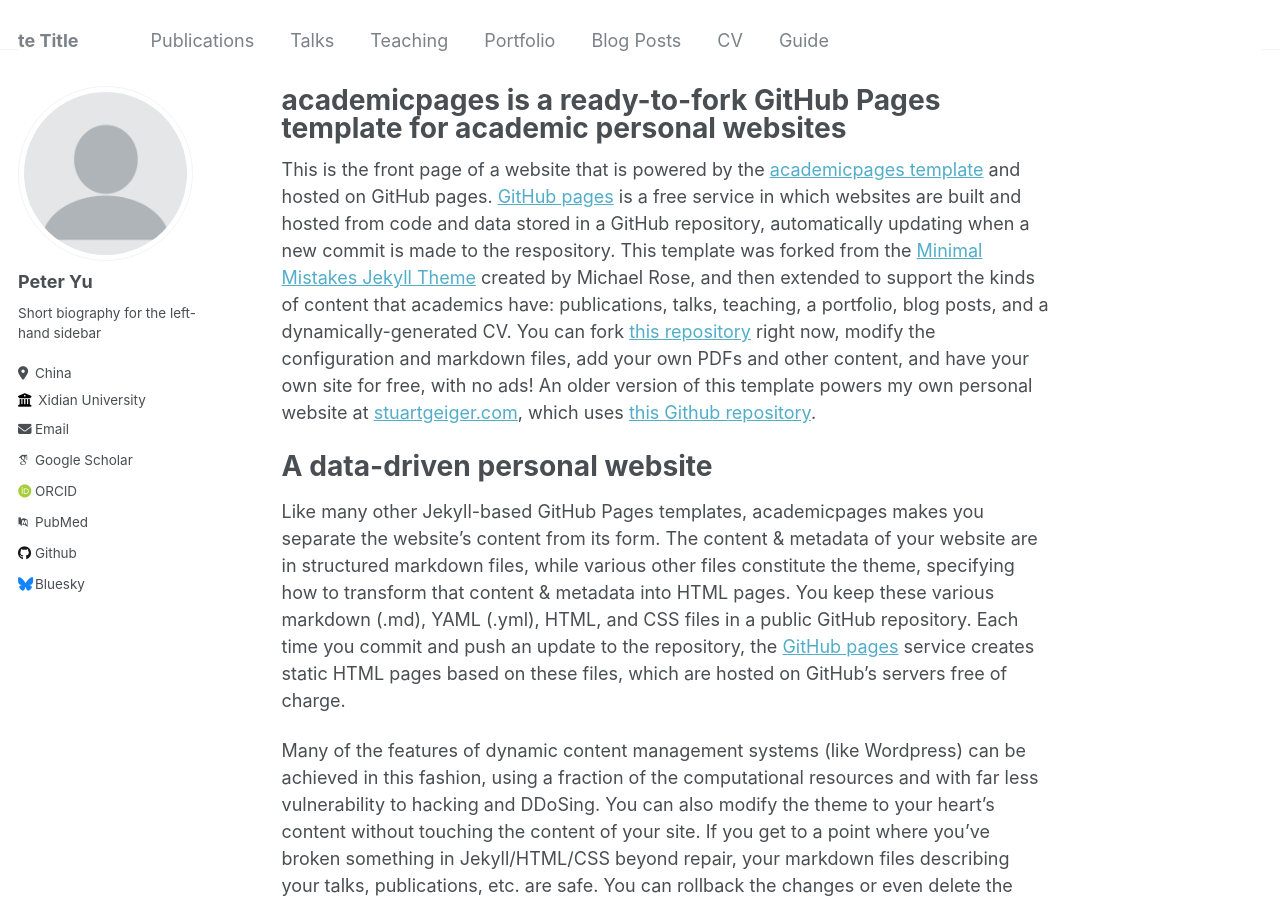
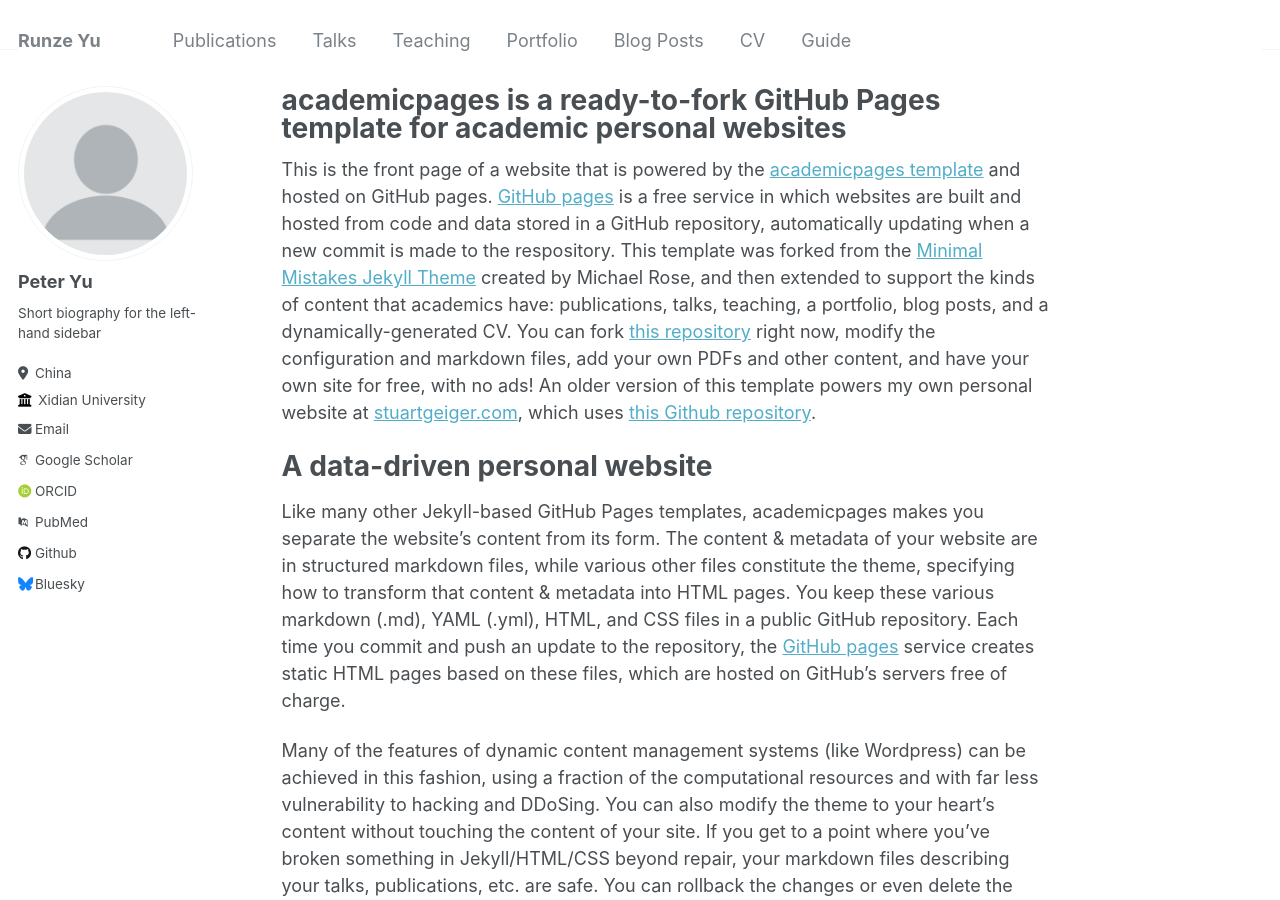
Before and after one commit to Mercy2Green/mercy2green.github.io, a Jekyll site: the page built from _pages/about.md, in a window 1280 px wide and 900 px high. Built offline with Jekyll 4.4.1, drawn with Linux system fonts in a browser that asks for light colours; some web fonts are replaced.

Commit message:
Update _config.yml

```diff
--- a/_config.yml
+++ b/_config.yml
@@ -8,11 +8,11 @@
 
 # Basic Site Settings
 locale                   : "en-US"
-title                    : "te Title"
+title                    : "Runze Yu"
 title_separator          : "-"
 name                     : &name "Peter Yu"
 description              : &description "personal description"
-url                      : https://academicpages.github.io # the base hostname & protocol for your site e.g. "https://mmistakes.github.io"
+url                      : https://https://mercy2green.github.io/ # the base hostname & protocol for your site e.g. "https://mmistakes.github.io"
 baseurl                  : "" # the subpath of your site, e.g. "/blog"
 repository               : "academicpages/academicpages.github.io"
 
```
